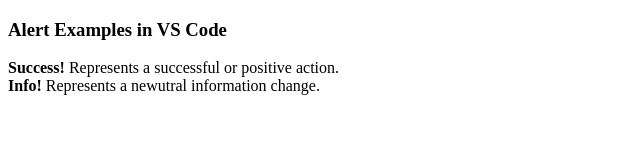
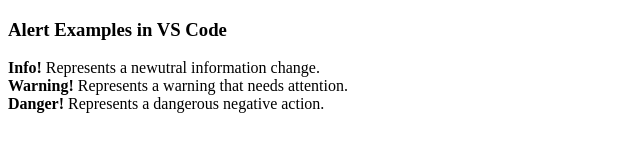
Before and after one commit to OwenNam001/JunCookie.com, a plain HTML site: page index.html in a window 1280 px wide. Shown: the whole page, without its empty margins (0-640 px from the left). Drawn offline with Linux system fonts and the light colour scheme.

Commit message:
Added Features

```diff
--- a/index.html
+++ b/index.html
@@ -1,14 +1,15 @@
 <!DOCTYPE html>
 <html lang="en">
 <head>
-    <title>Alert Examples</title>
+    <title>Alert Examples!!!</title>
     <meta charset="utf-8">
 </head>
 
 <body>
 
     <h3>Alert Examples in VS Code</h3>
-    <strong>Success!</strong> Represents a successful or positive action.</br>
     <strong>Info!</strong> Represents a newutral information change.</br>
+    <strong>Warning!</strong> Represents a warning that needs attention.</br>
+    <strong>Danger!</strong> Represents a dangerous negative action.</br>
 </body>
 </html>
```
